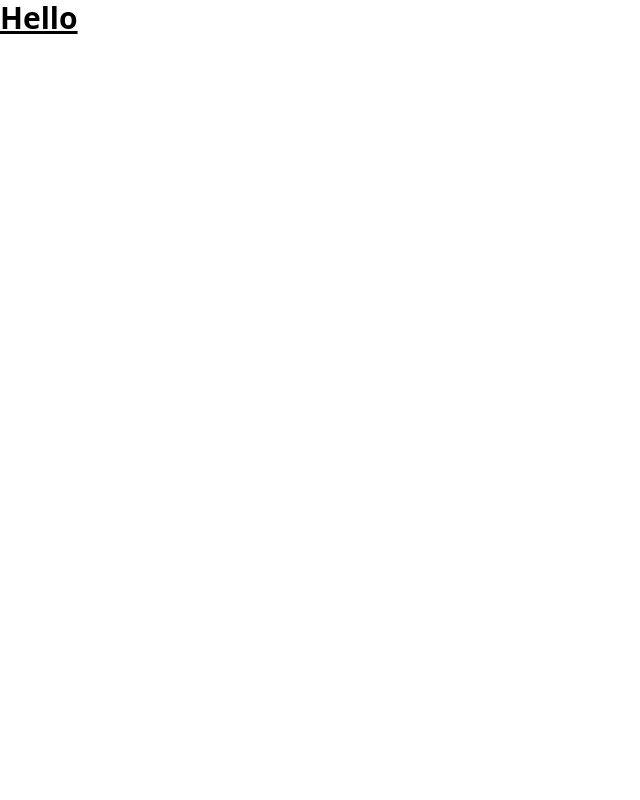
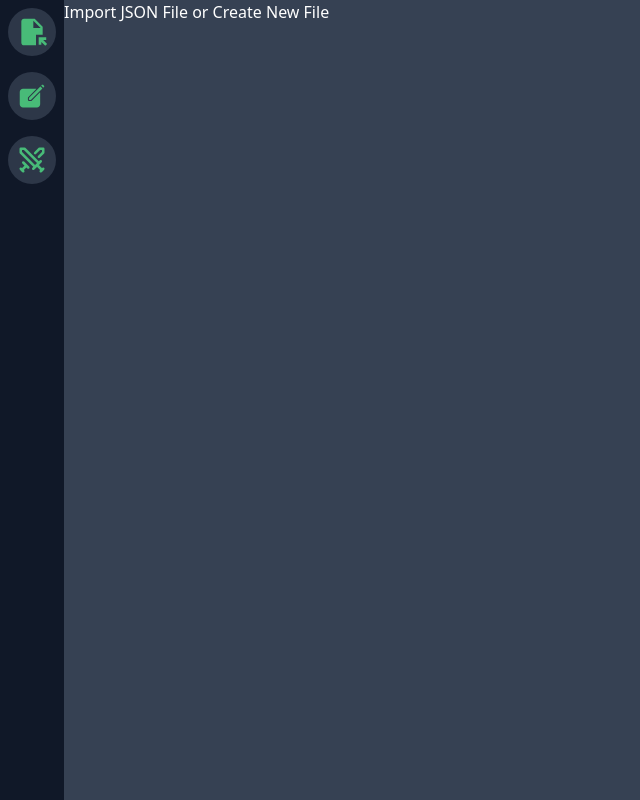
Before and after one commit to BadaboommS/Jdr_Fate, a React (Vite) app: page / in a window 1280 px wide. Shown: the whole page, without its empty margins (0-640 px from the left). Built offline with nearby package versions, Linux system fonts and the light colour scheme.

Commit message:
basic routing and layout

```diff
--- a/package.json
+++ b/package.json
@@ -11,13 +11,16 @@
   },
   "dependencies": {
     "react": "^18.3.1",
-    "react-dom": "^18.3.1"
+    "react-dom": "^18.3.1",
+    "react-icons": "^5.4.0",
+    "react-router-dom": "^7.1.5"
   },
   "devDependencies": {
     "@eslint/js": "^9.17.0",
     "@tailwindcss/vite": "^4.0.3",
     "@types/react": "^18.3.18",
     "@types/react-dom": "^18.3.5",
+    "@types/react-router-dom": "^5.3.3",
     "@vitejs/plugin-react": "^4.3.4",
     "autoprefixer": "^10.4.20",
     "eslint": "^9.17.0",
--- a/src/App.tsx
+++ b/src/App.tsx
@@ -1,8 +1,10 @@
+import AppRouter from './AppRouter';
+
 function App() {
 
   return (
     <>
-      <p className="text-3xl font-bold underline">Hello</p>
+      <AppRouter />
     </>
   )
 }
--- /dev/null
+++ b/src/AppRouter.tsx
@@ -0,0 +1,30 @@
+import React from 'react';
+import { BrowserRouter, Route, Routes } from 'react-router-dom';
+import FileContextProvider from './context/FileContextProvider';
+import Layout from './Layout';
+import FileImport from './pages/Files/FileImport';
+import CreateChar from './pages/Create/CreateChar';
+import FightingCalc from './pages/Fight/FightingCalc';
+import Error from './utils/Error';
+
+const AdminRouter = () => {
+  return (
+    <FileContextProvider>
+        <BrowserRouter>
+            <Routes>
+                <Route element={<Layout />}>
+                <Route index element={<FileImport />} />
+
+                <Route path="file" element={<FileImport />} />
+                <Route path="create" element={<CreateChar />} />
+                <Route path="fight" element={<FightingCalc />} />
+
+                <Route path='*' element={<Error />} />
+                </Route>
+            </Routes>
+        </BrowserRouter>
+    </FileContextProvider>
+  )
+}
+
+export default AdminRouter
--- /dev/null
+++ b/src/Layout.tsx
@@ -0,0 +1,15 @@
+import React from 'react';
+import { Outlet } from 'react-router-dom';
+import Navbar from './pages/Menu/Navbar';
+
+export default function Layout () {
+
+  return (
+    <div className='fixed w-screen h-screen top-0 left-0 overflow-y-scroll no-scrollbar'>
+        <Navbar />
+        <div className="flex flex-col pl-0 md:pl-16 pt-16 md:pt-0 w-screen min-h-full bg-gray-700 text-white">
+          <Outlet />
+        </div>
+    </div>
+  )
+}
--- /dev/null
+++ b/src/context/FileContextProvider.tsx
@@ -0,0 +1,24 @@
+import { createContext, useState, ReactNode } from 'react';
+import { CharStatsInterface } from '../types/stats';
+
+interface FileContextInterface {
+    data: CharStatsInterface[];
+    setData: (newData: CharStatsInterface[]) => void;
+    addData: (newData: CharStatsInterface) => void;
+}
+
+const FileContext = createContext<FileContextInterface | undefined>(undefined);
+
+export default function FileContextProvider ({ children }: { children: ReactNode }) {
+    const [data, setData] = useState<CharStatsInterface[]>([]);
+
+    function addData (newData: CharStatsInterface) {
+        setData([...data, newData]);
+    }
+
+    return (
+        <FileContext.Provider value={{ data, setData, addData }}>
+            { children }
+        </FileContext.Provider>
+    );
+};
--- /dev/null
+++ b/src/pages/Create/CreateChar.tsx
@@ -0,0 +1,10 @@
+import React from 'react';
+
+export default function CreateChar() {
+    return (
+        <div>
+            <h1>Create Character</h1>
+            <p>This is the character creation page.</p>
+        </div>
+    );
+}
--- /dev/null
+++ b/src/pages/Fight/FightingCalc.tsx
@@ -0,0 +1,9 @@
+import React from 'react';
+
+export default function FightingCalc() {
+    return (
+        <div>
+            <h1>Fight</h1>
+        </div>
+    );
+}
--- /dev/null
+++ b/src/pages/Files/FileImport.tsx
@@ -0,0 +1,10 @@
+import React from 'react';
+
+export default function FileImport () {
+
+    return (
+        <div>
+            <h1>Import JSON File or Create New File</h1>
+        </div>
+    );
+};
--- /dev/null
+++ b/src/pages/Menu/Navbar.css
@@ -0,0 +1,59 @@
+@layer components {
+    .navbar-icon {
+        position: relative;
+        display: flex;
+        align-items: center;
+        justify-content: center;
+        height: 3rem; /* 12 * 0.25rem */
+        width: 3rem; /* 12 * 0.25rem */
+        margin-top: 0.5rem; /* 2 * 0.25rem */
+        margin-bottom: 0.5rem; /* 2 * 0.25rem */
+        margin-left: auto;
+        margin-right: auto;
+        background-color: #2d3748; /* bg-gray-800 */
+        color: #48bb78; /* text-green-500 */
+        border-radius: 1.5rem; /* rounded-3xl */
+        transition: all 0.3s ease-in;
+        cursor: pointer;
+    }
+    .navbar-icon:hover {
+        background-color: #38a169; /* hover:bg-green-600 */
+        color: #ffffff; /* hover:text-white */
+        border-radius: 0.75rem; /* hover:rounded-xl */
+    }
+    .navbar-tooltip {
+        display: none;
+        position: absolute;
+        width: auto;
+        padding: 0.5rem; /* 2 * 0.25rem */
+        margin: 0.5rem; /* 2 * 0.25rem */
+        min-width: max-content;
+        left: 3.5rem; /* 14 * 0.25rem */
+        border-radius: 0.375rem; /* rounded-md */
+        box-shadow: 0 0.125rem 0.25rem rgba(0, 0, 0, 0.075); /* shadow-md */
+        color: #ffffff; /* text-white */
+        background-color: #1a202c; /* bg-gray-900 */
+        font-size: 0.75rem; /* text-xs */
+        font-weight: bold;
+        z-index: 50;
+        transition: all 0.1s;
+        transform: scale(0);
+        transform-origin: left;
+    }
+    @media (min-width: 768px) {
+        .navbar-tooltip {
+            display: block;
+        }
+    }
+    .sidebar-hr {
+        background-color: #e2e8f0; /* bg-gray-200 */
+        border: 1px solid #e2e8f0; /* border-gray-200 */
+        border-radius: 9999px; /* rounded-full */
+        margin-left: 0.5rem; /* 2 * 0.25rem */
+        margin-right: 0.5rem; /* 2 * 0.25rem */
+    }
+    .dark .sidebar-hr {
+        background-color: #2d3748; /* dark:bg-gray-800 */
+        border-color: #2d3748; /* dark:border-gray-800 */
+    }
+}
--- /dev/null
+++ b/src/pages/Menu/Navbar.tsx
@@ -0,0 +1,25 @@
+import React from 'react';
+import { Link } from 'react-router-dom';
+import { MdFileOpen } from "react-icons/md";
+import { LuSwords } from "react-icons/lu";
+import { IoIosCreate } from "react-icons/io";
+import './Navbar.css'
+
+export default function Navbar () {
+  return (
+    <div className='fixed top-0 left-0 w-screen h-16 md:w-16 md:h-screen m-0 bg-gray-900 text-white-shadow-lg flex flex-row md:flex-col z-50'>
+        <div className='navbar-icon group'>
+          <Link to='/file' className='p-2'><MdFileOpen size="32"/></Link>
+          <span className='navbar-tooltip group-hover:scale-100 z-50'><p>File</p></span>
+        </div>
+        <div className='navbar-icon group'>
+          <Link to='/create' className='p-2'><IoIosCreate size="28"/></Link>
+          <span className='navbar-tooltip group-hover:scale-100 z-50'><p>Create Character</p></span>
+        </div>
+        <div className='navbar-icon group'>
+          <Link to='/fight' className='p-2'><LuSwords size="30"/></Link>
+          <span className='navbar-tooltip group-hover:scale-100 z-50'><p>Combat</p></span>
+        </div>
+    </div>
+  )
+}
--- /dev/null
+++ b/src/types/stats.ts
@@ -0,0 +1,48 @@
+export interface CharStatsInterface {
+    Hp: number,
+    Mana: number,
+    Stats: FightStatsType
+}
+
+type FightStatsType = {
+    Ini: number, // Initiative : bonus 1er tour
+    SA: number,  // Score Atk : précision
+    AA: number,  // Actions Atk : nombre atk en 1 tour
+    DMG: number, // Dégats -> Arme + boost
+    PA: number,  // Pénétration armure : à soustraire à la ReD adverse
+    SD: number,  // Score de Def : capacité à se défendre d'une atk
+    AD: number,  // Actions de Def : nombre de jets de def avant de subir des malus
+    ReD: number, // Réduction de Dégats : réduit les dmg de chaque atk -> Armure + consitution + boost
+    CdC: number, // Chance de Crit : %
+    CC: number,  // Coup Critique : nombre de CC max en un tour
+    AN: number   // Actions neutres
+}
+
+export enum OffFightingPoseEnum {
+    Serp, // Serpent
+    Rhin, // Rhinocéros
+    Drag, // Dragon
+    Pant  // Panthère
+}
+
+export enum DefFightingPoseEnum {
+    Roch, // Rocher
+    Leza, // Lezard
+    Pieu, // Pieuvre
+    Gori  // Gorille
+}
+
+export enum NeutralFightningPoseEnum {
+    Rose, // Roseau
+    Gole, // Golem
+    Flam, // Flamant Rose
+    Marm  // Marmotte
+}
+
+/*
+Un jet d’initiative est un jet 1d10+SPD
+Un jet d’attaque est un jet 1d100+SA.
+Un jet de défense est un jet 1d100+SD.
+Un jet de coups critiques est un jet 1d50.
+Un jet de paramètre est 1d10+[valeur du paramètre]
+ */
--- /dev/null
+++ b/src/utils/Error.tsx
@@ -0,0 +1,7 @@
+import React from 'react'
+
+export default function Error () {
+  return (
+    <div>Error 404</div>
+  )
+}
```
Also changed, not shown: 1 other file (tests, documents, lock files or other folders).
